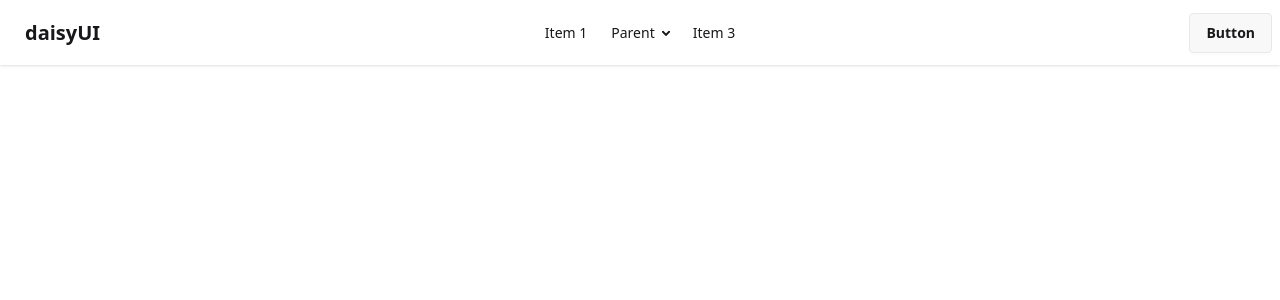
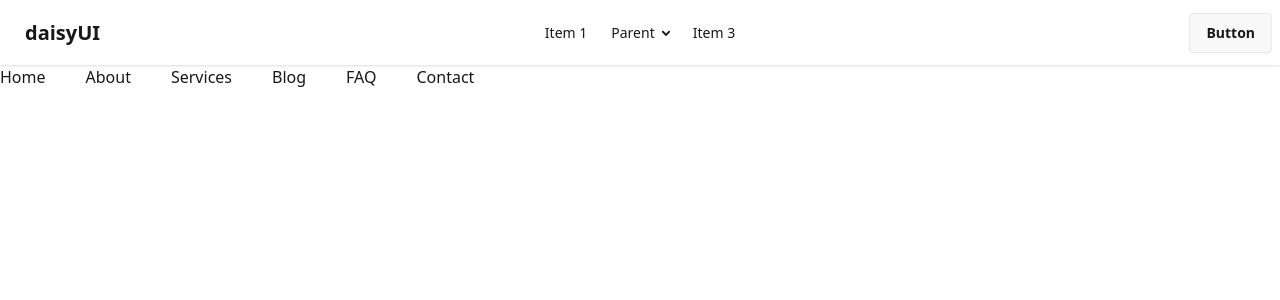
Before and after one commit to afzalhossainraju100/Tailwined-set-up-using-react, a React (Vite) app: page /contact in a window 1280 px wide. Shown: the top 300 px of the page. Built offline with nearby package versions, Linux system fonts and the light colour scheme; a web font is replaced by a local one.

Commit message:
dianamic nav are created

```diff
--- a/package.json
+++ b/package.json
@@ -11,6 +11,7 @@
   },
   "dependencies": {
     "@tailwindcss/vite": "^4.1.17",
+    "lucide": "^0.555.0",
     "react": "^19.2.0",
     "react-dom": "^19.2.0",
     "tailwindcss": "^4.1.17"
--- a/src/App.jsx
+++ b/src/App.jsx
@@ -1,6 +1,7 @@
 import React from 'react'
 import './App.css'
 import Navbar from './component/navbar/Navbar.jsx'
+import NavbarCustom from './component/navbar/NavbarCustom.jsx'
 
 function App() {
 
@@ -9,6 +10,7 @@ function App() {
     <>
   <header>
     <Navbar />
+    <NavbarCustom />
   </header>
   <main>
 
--- /dev/null
+++ b/src/component/navbar/NavbarCustom.jsx
@@ -0,0 +1,48 @@
+import React from 'react';
+const navLinks = [
+  {
+    id: 1,
+    name: "Home",
+    path: "/",
+  },
+  {
+    id: 2,
+    name: "About",
+    path: "/about",
+  },
+  {
+    id: 3,
+    name: "Services",
+    path: "/services",
+  },
+  {
+    id: 4,
+    name: "Blog",
+    path: "/blog",
+  },
+  {
+    id: 5,
+    name: "FAQ",
+    path: "/faq",
+  },
+  {
+    id: 6,
+    name: "Contact",
+    path: "/contact",
+  },
+];
+
+
+const NavbarCustom = () => {
+    return (
+      <nav>
+        <ul className='flex'>
+          {
+            navLinks.map(route => <li key={route.id} className='mr-10'><a href={route.path}>{route.name}</a></li>)
+          }
+        </ul>
+      </nav>
+    );
+};
+
+export default NavbarCustom;
```
Also changed, not shown: 1 other file (tests, documents, lock files or other folders).
